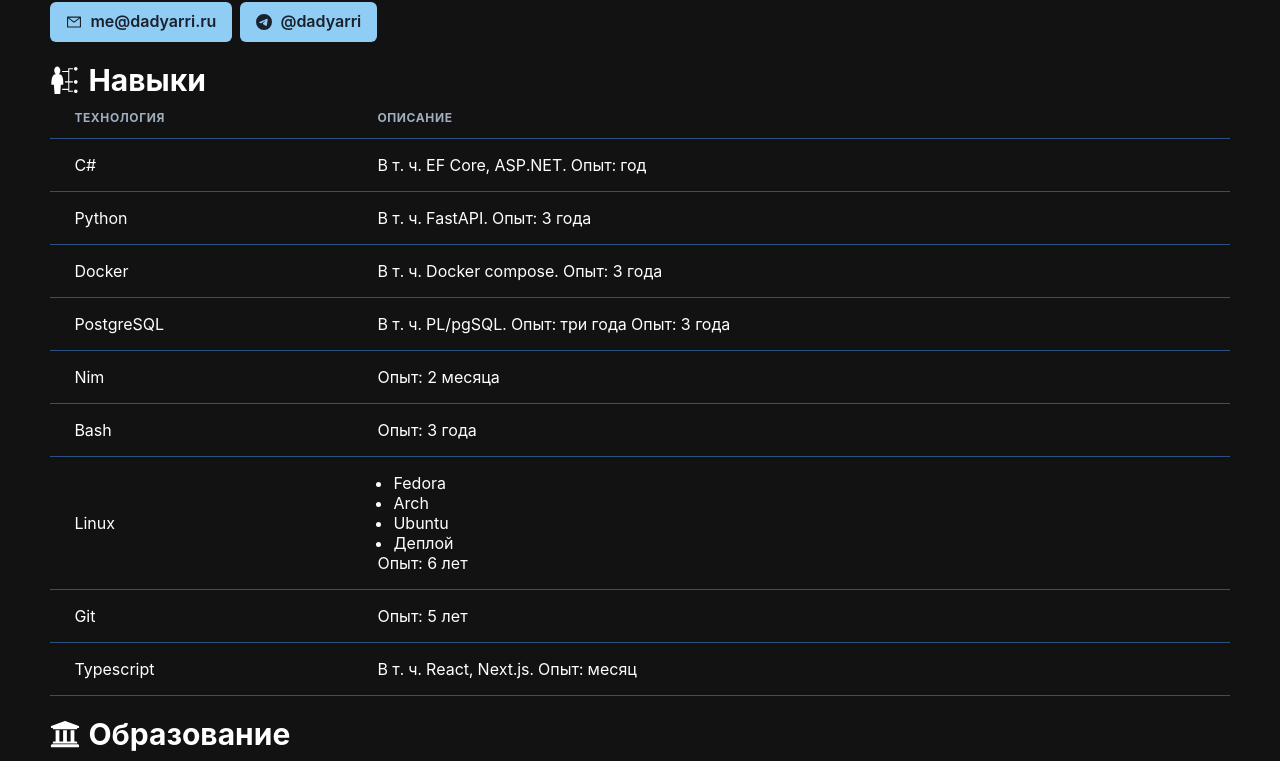
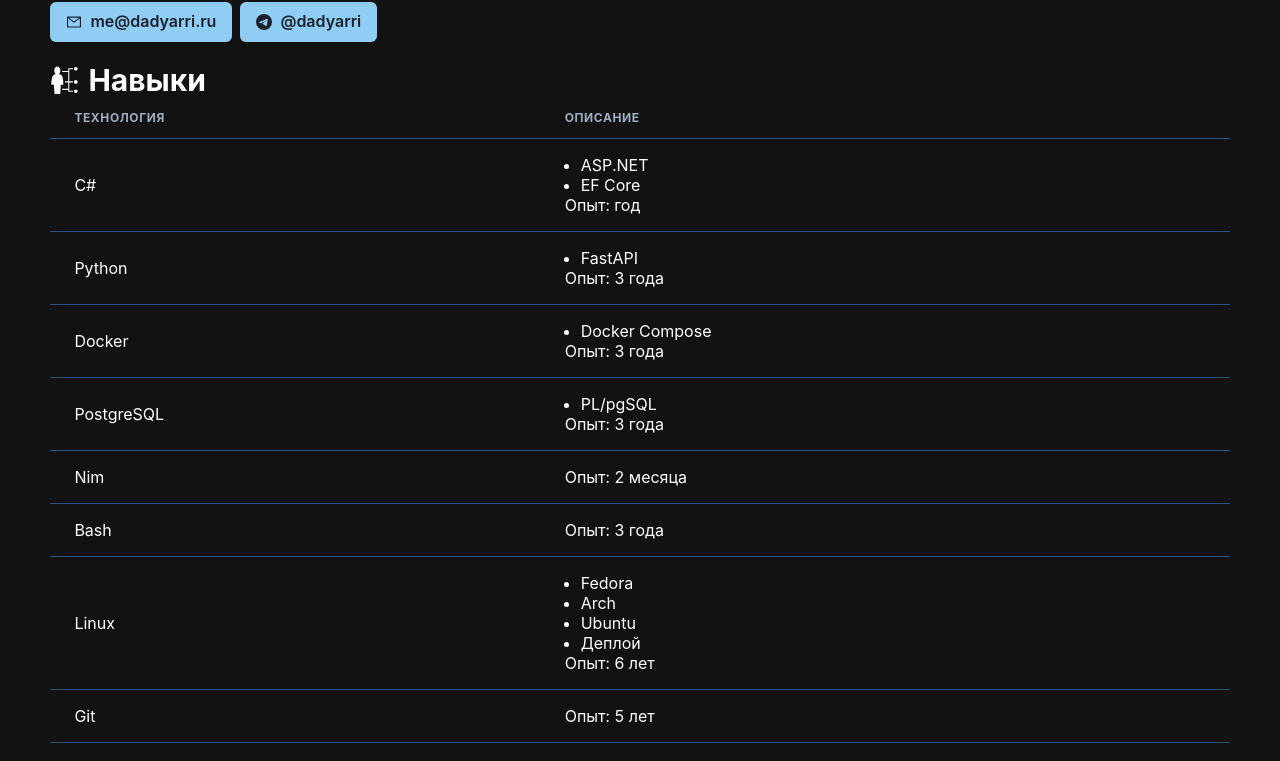
Before and after one commit to dadyarri/cv, a Next.js app: page / in a window 1280 px wide. Shown: the part 228-989 px from the top of the page. Built offline with nearby package versions, Linux system fonts and the light colour scheme.

Commit message:
write skills as lists

```diff
--- a/components/resume.tsx
+++ b/components/resume.tsx
@@ -90,24 +90,37 @@ const Resume = () => {
                     <SkillTable>
                         <SkillRow
                             technology={"C#"}
-                            description={"В т. ч. EF Core, ASP.NET."}
                             experience={dotnetExp}
-                        />
+                        >
+                            <UnorderedList>
+                                <ListItem>ASP.NET</ListItem>
+                                <ListItem>EF Core</ListItem>
+                            </UnorderedList>
+                        </SkillRow>
                         <SkillRow
                             technology={"Python"}
-                            description={"В т. ч. FastAPI."}
                             experience={pythonExp}
-                        />
+                        >
+                            <UnorderedList>
+                                <ListItem>FastAPI</ListItem>
+                            </UnorderedList>
+                        </SkillRow>
                         <SkillRow
                             technology={"Docker"}
-                            description={"В т. ч. Docker compose."}
                             experience={dockerExp}
-                        />
+                        >
+                            <UnorderedList>
+                                <ListItem>Docker Compose</ListItem>
+                            </UnorderedList>
+                        </SkillRow>
                         <SkillRow
                             technology={"PostgreSQL"}
-                            description={"В т. ч. PL/pgSQL. Опыт: три года"}
                             experience={pgExp}
-                        />
+                        >
+                            <UnorderedList>
+                                <ListItem>PL/pgSQL</ListItem>
+                            </UnorderedList>
+                        </SkillRow>
                         <SkillRow technology={"Nim"}
                                   experience={nimExp}/>
                         <SkillRow technology={"Bash"}
@@ -127,9 +140,13 @@ const Resume = () => {
                                   experience={gitExp}/>
                         <SkillRow
                             technology={"Typescript"}
-                            description={"В т. ч. React, Next.js."}
                             experience={tsExp}
-                        />
+                        >
+                            <UnorderedList>
+                                <ListItem>React</ListItem>
+                                <ListItem>Next.js</ListItem>
+                            </UnorderedList>
+                        </SkillRow>
                     </SkillTable>
                 </Box>
             </Box>
```
